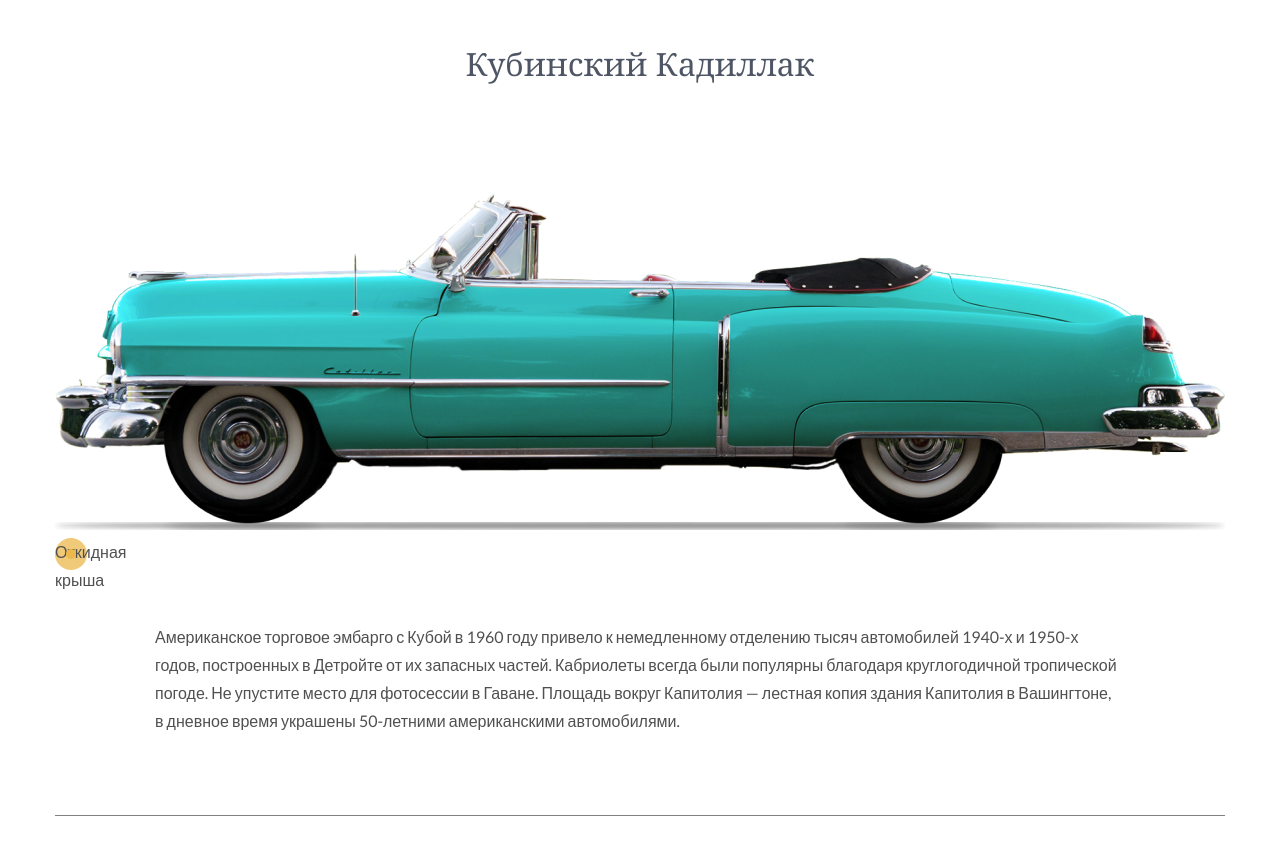
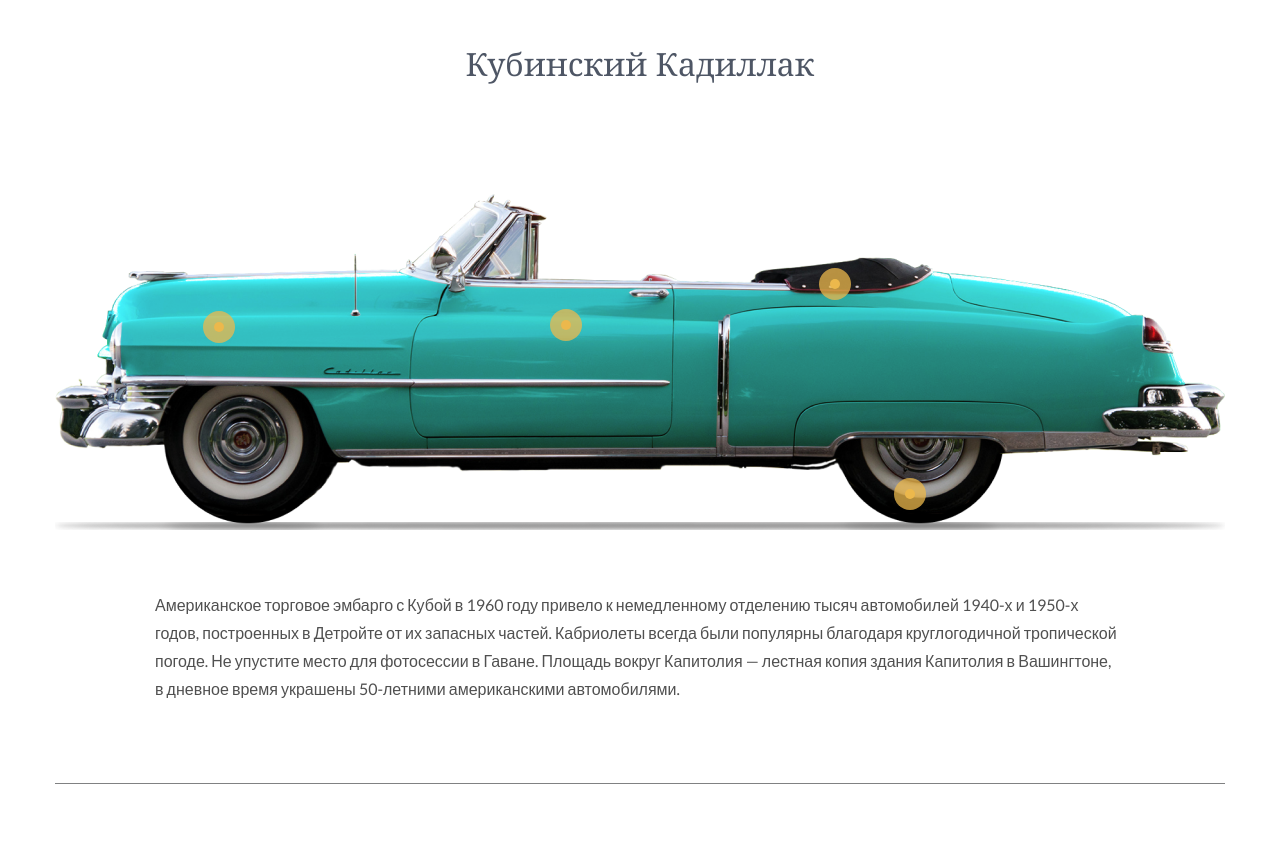
Before and after one commit to SergBY/CUBA, a plain HTML site: page index.html in a window 1280 px wide. Shown: the part 2740-3601 px from the top of the page. Drawn offline with nearby package versions, Linux system fonts and the light colour scheme.

Commit message:
finish descktop version

```diff
--- a/css/style.sass
+++ b/css/style.sass
@@ -209,14 +209,24 @@
 
 .abaut__images-box
     padding-top: 73px
+    position: relative
 
 .about__dot
     width: 32px
     height: 32px
     border-radius: 50%
     background-color: rgba(236, 184, 76, .75)
-    position: relative
+    position: absolute
     cursor: pointer
+    &::before
+        content: ""
+        background-image: url(../images/line.svg)
+        width: 244px
+        height: 122px
+        position: absolute
+        top: -112px
+        left: 20px
+        display: none
     &::after
         content: ""
         position: absolute
@@ -228,7 +238,39 @@
         left: 50%
         transform: translate(-50%, -50%)
 
+.about__dot:hover::before
+    display: block
 
+.about__dot:hover .about__dot-text
+    display: block
+
+
+.about__dot-text
+    font-weight: bold
+    font-size: 14px
+    line-height: 28px
+    color: $color_textGlobal
+    position: absolute
+    top: -140px
+    left: 150px
+    white-space: nowrap
+    display: none
+
+.about__dot--1
+    top: 190px
+    left: 148px
+
+.about__dot--2
+    top: 188px
+    left: 495px
+
+.about__dot--3
+    top: 147px
+    right: 374px
+
+.about__dot--4
+    bottom: 28px
+    right: 299px
 
 .photo
     padding: 80px 0
--- a/index.html
+++ b/index.html
@@ -128,8 +128,20 @@
         <div class="abaut__images-box">
           <img src="images/car.png" alt="cadillac">
 
-          <div class="about__dot">
+          <div class="about__dot about__dot--1">
+            <p class="about__dot-text">Мощный двигатель</p>
+          </div>
+
+          <div class="about__dot about__dot--2">
+            <p class="about__dot-text">Яркая окраска</p>
+          </div>
+
+          <div class="about__dot about__dot--3">
             <p class="about__dot-text">Откидная крыша</p>
+          </div>
+
+          <div class="about__dot about__dot--4">
+            <p class="about__dot-text">Оригинальные диски</p>
           </div>
 
         </div>
```
Also changed, not shown: css/style.css, images/line.svg (added), 1 other file.
